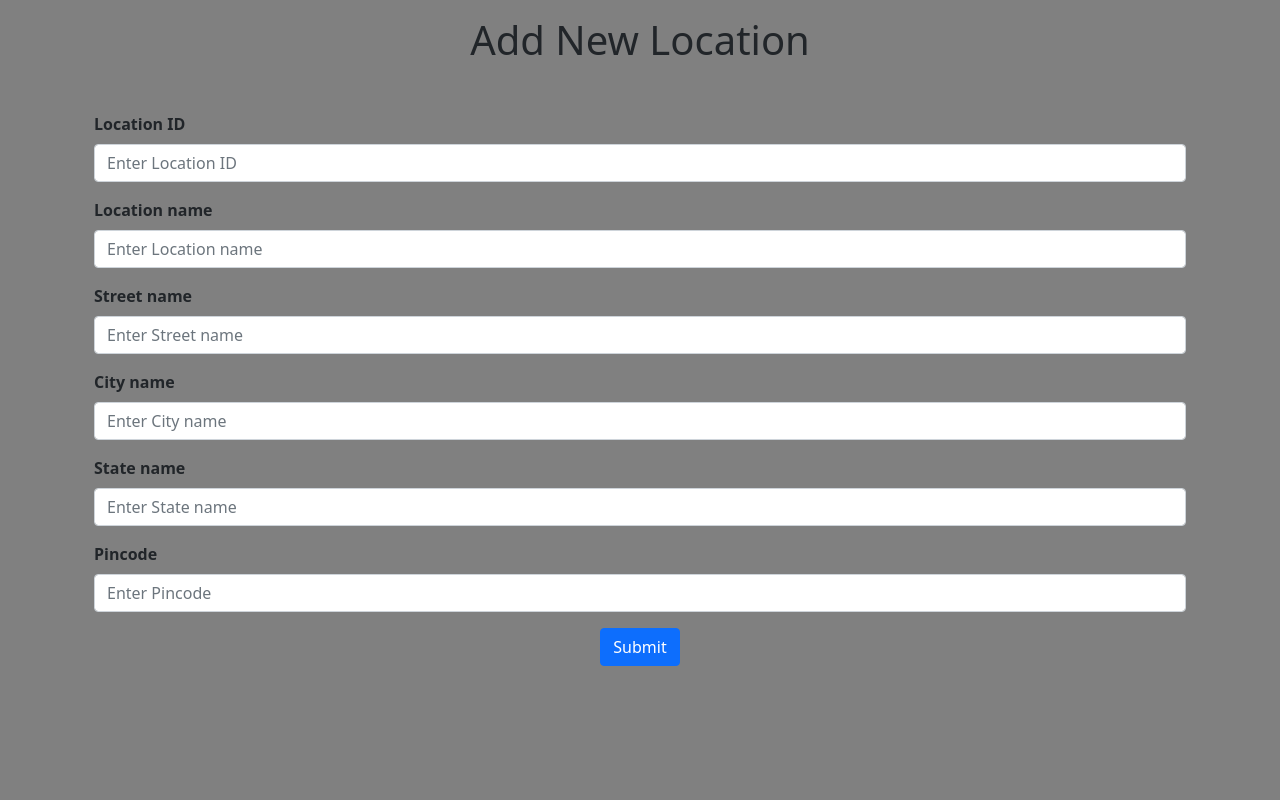
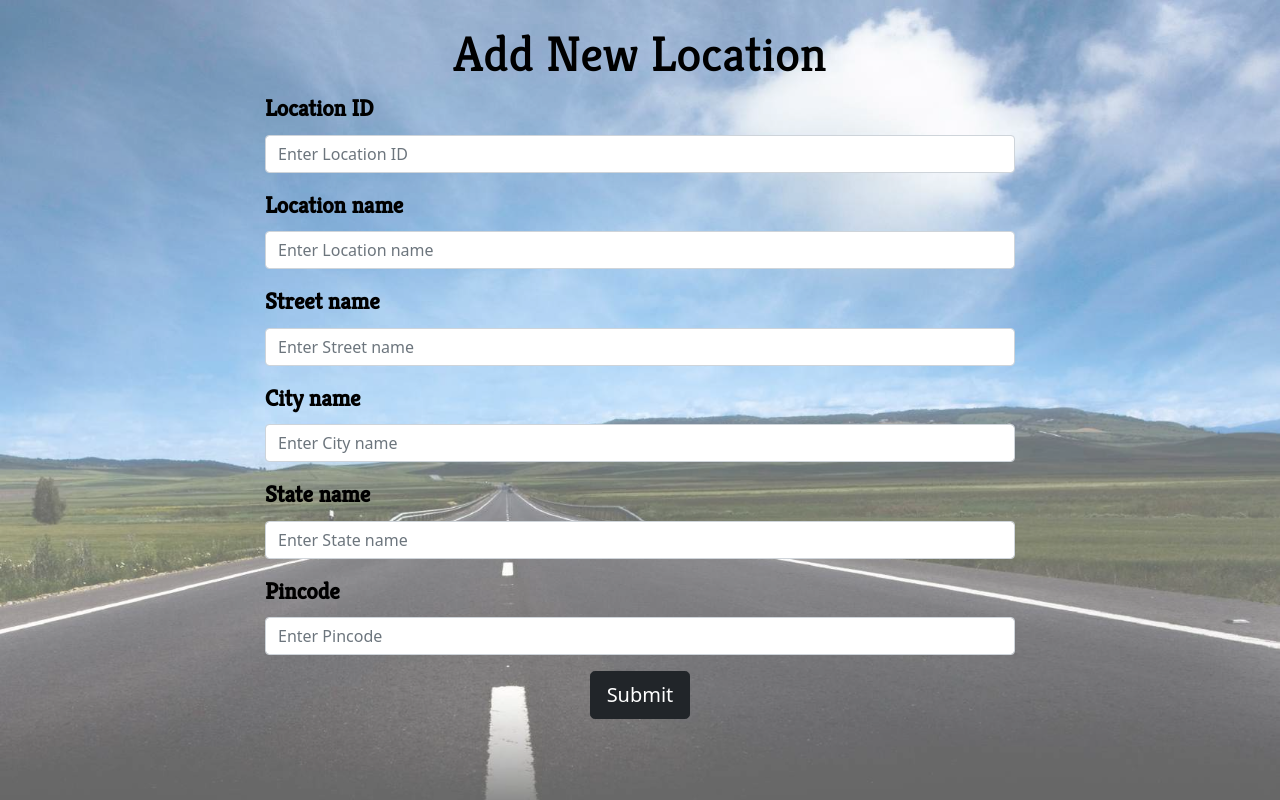
Before and after one commit to d0ct0r3v1lk5h1t1j/KASS, a PHP site: page /add_new_loc.php in a window 1280 px wide. Run offline with PHP 8.4, Linux system fonts and the light colour scheme.

Commit message:
updated frontend

```diff
--- a/add_new_loc.php
+++ b/add_new_loc.php
@@ -7,11 +7,35 @@
 
     <!-- Bootstrap CSS -->
     <link href="https://cdn.jsdelivr.net/npm/bootstrap@5.0.0-beta3/dist/css/bootstrap.min.css" rel="stylesheet" integrity="sha384-eOJMYsd53ii+scO/bJGFsiCZc+5NDVN2yr8+0RDqr0Ql0h+rP48ckxlpbzKgwra6" crossorigin="anonymous">
-
+    <link rel="preconnect" href="https://fonts.gstatic.com">
+    <link href="https://fonts.googleapis.com/css2?family=Kreon:wght@500&display=swap" rel="stylesheet">
     <title>New Location</title>
   </head>
+  <style>
+      body{
+        margin:0px;
+        padding:0px;
+        background:linear-gradient(rgba(255,255,255,.4), rgba(255,255,255,.4)), url("static/img/bg3.jpg");
+        background-size :cover;
+      }
+      .form-group{
+        width: 750px;
+        margin: auto;
+      }
+      .form-label{
+        color: black;
+        font-size: 23px;
+        font-family: 'Kreon', serif;
+      }
+      h1{
+        color: black;
+        font-size: 50px;
+        font-family: 'Kreon', serif;
+      }
 
-  <body style="background-color:grey;">
+</style>
+
+  <body>
   <?php include('includes/sqlconn.php');?>
 
   <?php
@@ -41,20 +65,15 @@
       // Submit these to a database
     }
 
-
 ?>
 
-
-
-<div class="container mt-3">
-
+<div class="container mt-4">
 
 <h1 style='text-align:center'> Add New Location </h1>
 
-<div class="container mt-5">
+<div class="container mt-2">
 
-
-  <form action="/KASS/add_new_loc.php" method="POST">
+  <form action="/KASS/add_new_loc.php" method="POST" class="form-group">
   <div class="mb-3">
   <label for="locid" class="form-label" ><strong>Location ID</strong></label>
   <input type="text" class="form-control" name ='locid' id="locid" placeholder="Enter Location ID" maxlength="10">
@@ -80,7 +99,7 @@
 <input type="number" class="form-control" id="zip" name="zip" min="0" max="1000000" placeholder="Enter Pincode">
 </div>
 <div class="col-md-12 text-center">
-<button type="submit" class="btn btn-primary">Submit</button>
+<button type="submit" class="btn btn-dark btn-lg">Submit</button>
 </div>
   </form>
 </div>
```
